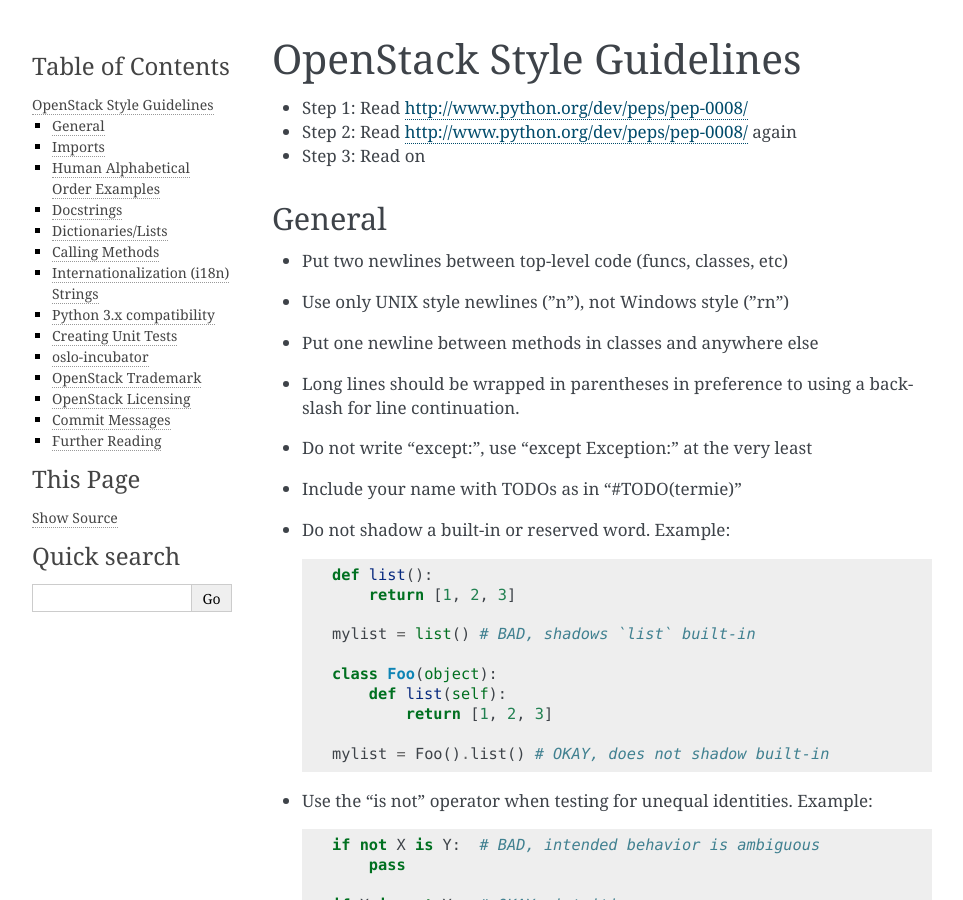
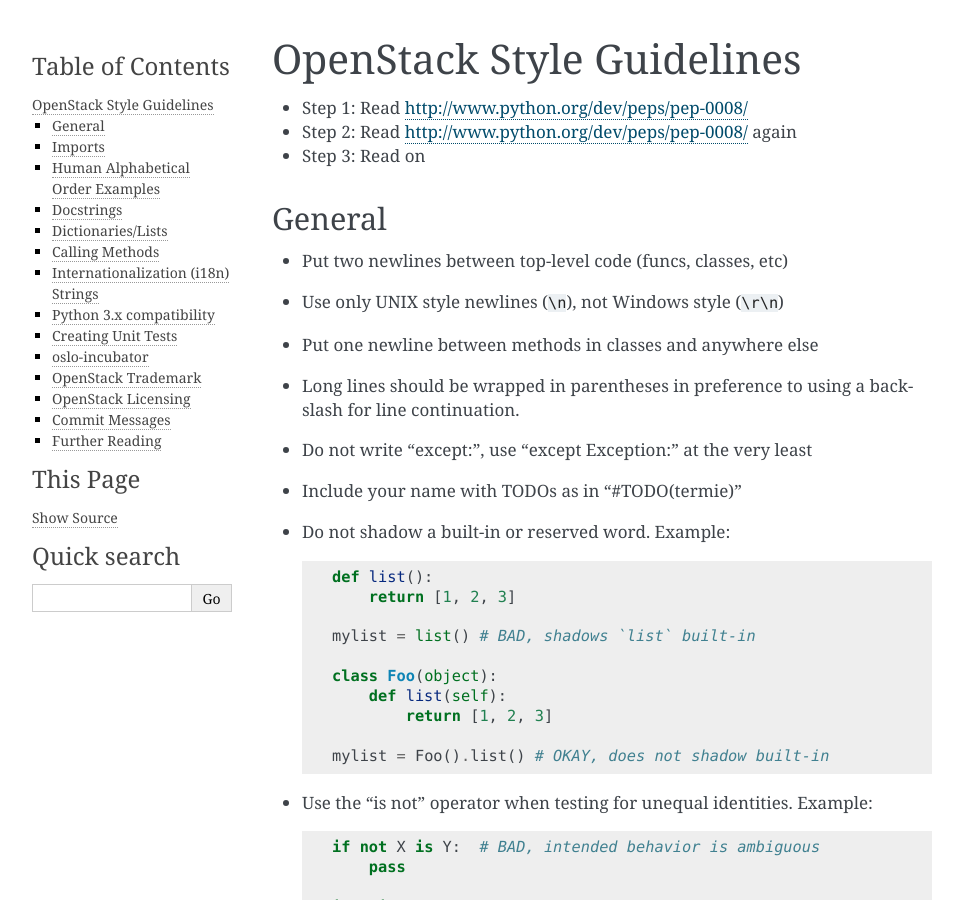
Before and after one commit to openstack/hacking, a Sphinx documentation site: the page built from doc/source/index.rst, in a window 1280 px wide and 900 px high. Shown: the whole window, without its empty margins (148-1111 px from the left). Built offline with Sphinx 7.4.7, drawn with Linux system fonts in a browser that asks for light colours.

Commit message:
Fix the escape character
Change-Id: I734926b5af26544d6a8297c80e0c31b9fee9322c

```diff
--- a/doc/source/index.rst
+++ b/doc/source/index.rst
@@ -8,7 +8,7 @@
 General
 -------
 - Put two newlines between top-level code (funcs, classes, etc)
-- Use only UNIX style newlines ("\n"), not Windows style ("\r\n")
+- Use only UNIX style newlines (``\n``), not Windows style (``\r\n``)
 - Put one newline between methods in classes and anywhere else
 - Long lines should be wrapped in parentheses
   in preference to using a backslash for line continuation.
```
